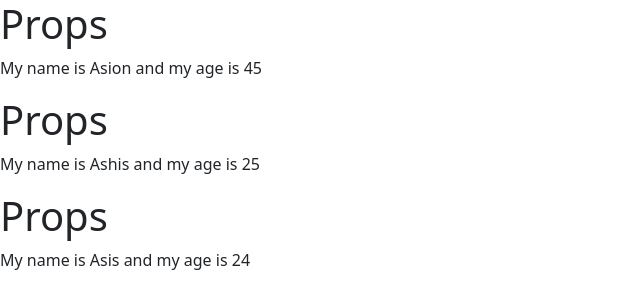
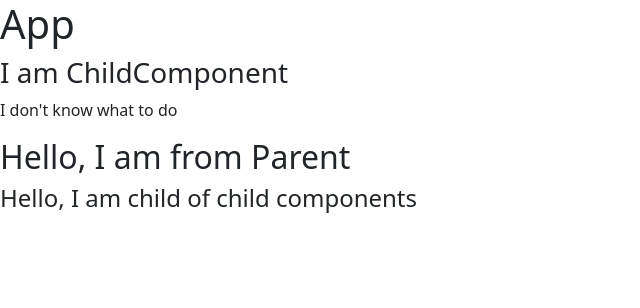
Before and after one commit to Asionsolver/React, a React (Create React App) app in the folder react-learn/: page / in a window 1280 px wide. Shown: the top 308 px of the page, without its empty margins (0-640 px from the left). Built offline with nearby package versions, Linux system fonts and the light colour scheme.

Commit message:
Repratic React props and render child

```diff
--- /dev/null
+++ b/react-learn/src/components/PassFunctionAsProps/app.jsx
@@ -0,0 +1,44 @@
+import React, { Component } from "react";
+
+// import PassFunctionAsProps from "./passFunctionAsProps";
+
+class Child extends Component {
+    render() {
+        this.props.func(this)
+        return (
+            <div>
+                <h1>Child</h1>
+            </div>
+        );
+    }
+}
+
+const ChildComponent = (props) => (
+    <div>
+        <h3>I am ChildComponent</h3>
+        <p>I don't know what to do</p>
+        {props.children}
+    </div>
+);
+
+class App extends Component {
+
+    getContext(context) {
+        console.log(context);
+    }
+    render() {
+        this.getContext(this)
+        return (
+            <div>
+            <h1>App</h1>
+            <ChildComponent>
+            <h2>Hello, I am from Parent</h2>
+                <h4>Hello, I am child of child components</h4>
+
+            </ChildComponent>
+            </div>
+        );
+    }
+}
+
+export default App;
--- /dev/null
+++ b/react-learn/src/components/PassFunctionAsProps/passFunctionAsProps.jsx
@@ -0,0 +1,13 @@
+import React,{Component} from "react";
+
+class PassFunctionAsProps extends Component {
+    render() {
+        return (
+            <div>
+                <h1>Pass Function As Props</h1>
+            </div>
+        );
+    }
+}
+
+export default PassFunctionAsProps;
--- a/react-learn/src/components/props/app.jsx
+++ /dev/null
@@ -1,17 +0,0 @@
-import React from "react";
-import Props from "./props";
-
-class App extends React.Component {
-  render() {
-    // console.log('Class props - ',this.props);
-    return (
-      <div>
-        <Props name="Asion" age ='45'/>
-        <Props name="Ashis" age ='25'/>
-        <Props name="Asis" age ='24'/>
-      </div>
-    );
-  }
-}
-
-export default App;
--- a/react-learn/src/components/props/props.jsx
+++ /dev/null
@@ -1,13 +0,0 @@
-import React from "react";
-
-const Props = (props) => {
-    console.log('My props - ',props.name,props.age);
-    return (
-    <div>
-      <h1>Props</h1>
-      <p>My name is {props.name} and my age is {props.age}</p>
-    </div>
-  );
-}
-
-export default Props;
--- a/react-learn/src/index.js
+++ b/react-learn/src/index.js
@@ -1,7 +1,7 @@
 import 'bootstrap/dist/css/bootstrap.css';
 import React from 'react';
 import ReactDOM from 'react-dom/client';
-import App from './components/props/app';
+import App from './components/PassFunctionAsProps/app';
 import reportWebVitals from './reportWebVitals';
 
 const root = ReactDOM.createRoot(document.getElementById('root'));
```
Also changed, not shown: 2 other files (tests, documents, lock files or other folders).
